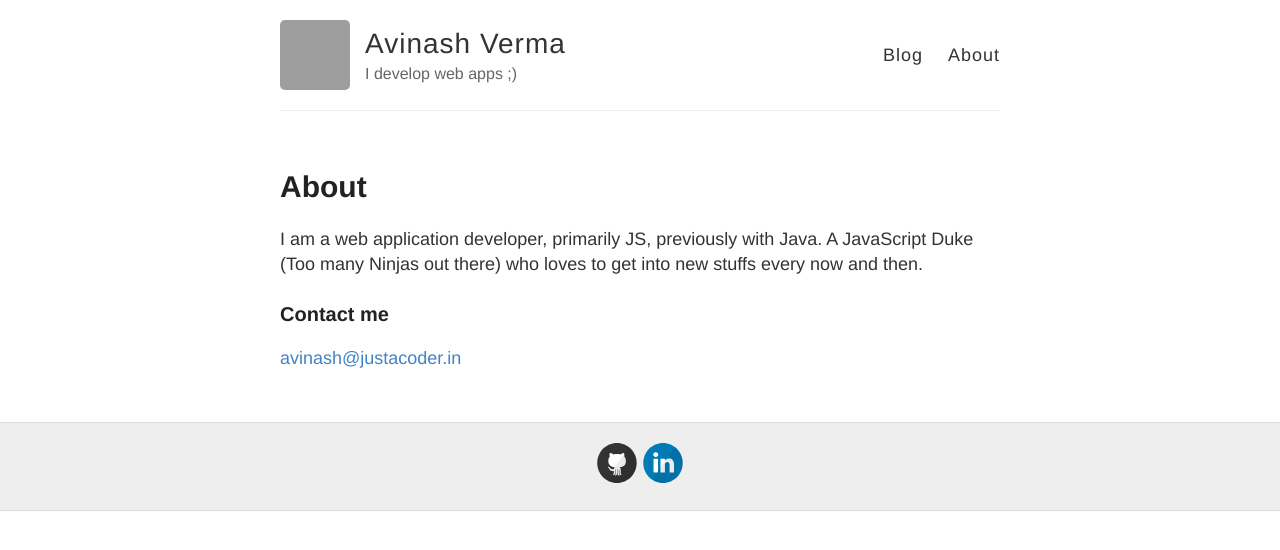
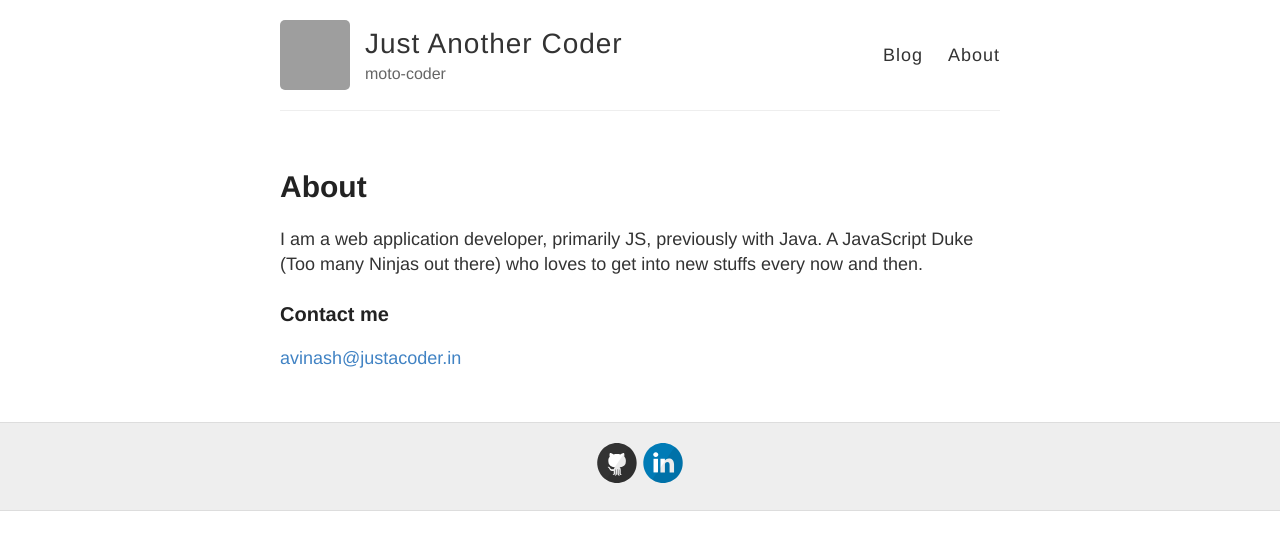
Before and after one commit to avin45h/avin45h.github.io, a Jekyll site: the page built from about.md, in a window 1280 px wide. Shown: the top 550 px of the page. Built offline with Jekyll 4.4.1, drawn with Linux system fonts in a browser that asks for light colours; grey boxes are pictures that could not be loaded.

Commit message:
Update _config.yml

```diff
--- a/_config.yml
+++ b/_config.yml
@@ -3,10 +3,10 @@
 #
 
 # Name of your site (displayed in the header)
-name: Avinash Verma
+name: Just Another Coder
 
 # Short bio or description (displayed in the header)
-description: I develop web apps ;)
+description: moto-coder
 
 # URL of your avatar or profile pic (you could use your GitHub profile pic)
 avatar: https://avatars2.githubusercontent.com/u/1701333
```
